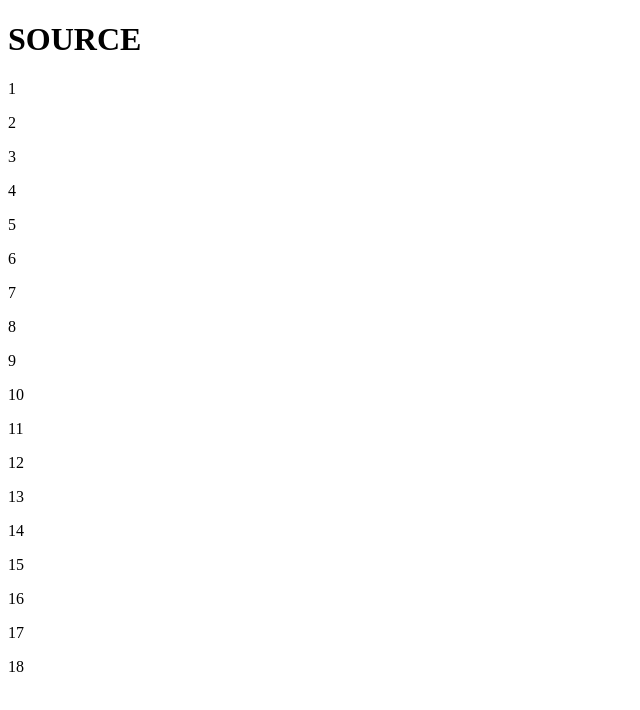
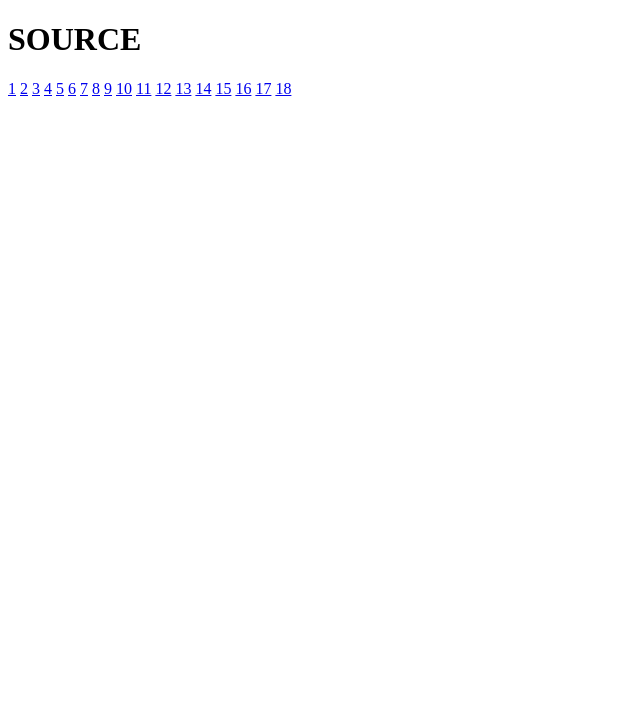
Before and after one commit to Zordon1337/assets.azordon.cf, a plain HTML site: page index.html in a window 1280 px wide. Shown: the whole page, without its empty margins (0-640 px from the left). Drawn offline with Linux system fonts and the light colour scheme.

Commit message:
Update index.html

```diff
--- a/index.html
+++ b/index.html
@@ -3,23 +3,23 @@
 <head>
 
 <h1>SOURCE</h1>
-<p href="https://assets.azordon.cf/music/cuagain.wav">1</p>
-<p href="https://assets.azordon.cf/music/ONON.wav">2</p>
-<p href="https://assets.azordon.cf/music/fearless.wav">3</p>
-<p href="https://assets.azordon.cf/music/Infectious.wav">4</p>
-<p href="https://assets.azordon.cf/music/whyweloss.wav">5</p>
-<p href="https://assets.azordon.cf/music/candyland.wav">6</p>
-<p href="https://assets.azordon.cf/music/Flashes.wav">7</p>
-<p href="https://assets.azordon.cf/music/howling.wav">8</p>
-<p href="https://assets.azordon.cf/music/myheart.wav">9</p>
-<p href="https://assets.azordon.cf/music/Dreams.wav">10</p>
-<p href="https://assets.azordon.cf/music/skyhigh.wav">11</p>
-<p href="https://assets.azordon.cf/music/earth.wav">12</p>
-<p href="https://assets.azordon.cf/music/hellcat.wav">13</p>
-<p href="https://assets.azordon.cf/music/undone.wav">14</p>
-<p href="https://assets.azordon.cf/music/Eclipse.wav">15</p>
-<p href="https://assets.azordon.cf/music/high.wav">16</p>
-<p href="https://assets.azordon.cf/music/nova.wav">17</p>
-<p href="https://assets.azordon.cf/music/hope.wav">18</p>
+<a href="http://assets.azordon.cf/music/cuagain.wav">1</a>
+<a href="http://assets.azordon.cf/music/ONON.wav">2</a>
+<a href="http://assets.azordon.cf/music/fearless.wav">3</a>
+<a href="http://assets.azordon.cf/music/Infectious.wav">4</a>
+<a href="http://assets.azordon.cf/music/whyweloss.wav">5</a>
+<a href="http://assets.azordon.cf/music/candyland.wav">6</a>
+<a href="http://assets.azordon.cf/music/Flashes.wav">7</a>
+<a href="http://assets.azordon.cf/music/howling.wav">8</a>
+<a href="http://assets.azordon.cf/music/myheart.wav">9</a>
+<a href="http://assets.azordon.cf/music/Dreams.wav">10</a>
+<a href="http://assets.azordon.cf/music/skyhigh.wav">11</a>
+<a href="http://assets.azordon.cf/music/earth.wav">12</a>
+<a href="http://assets.azordon.cf/music/hellcat.wav">13</a>
+<a href="http://assets.azordon.cf/music/undone.wav">14</a>
+<a href="http://assets.azordon.cf/music/Eclipse.wav">15</a>
+<a href="http://assets.azordon.cf/music/high.wav">16</a>
+<a href="http://assets.azordon.cf/music/nova.wav">17</a>
+<a href="http://assets.azordon.cf/music/hope.wav">18</a>
 </head>
 </html>
```
